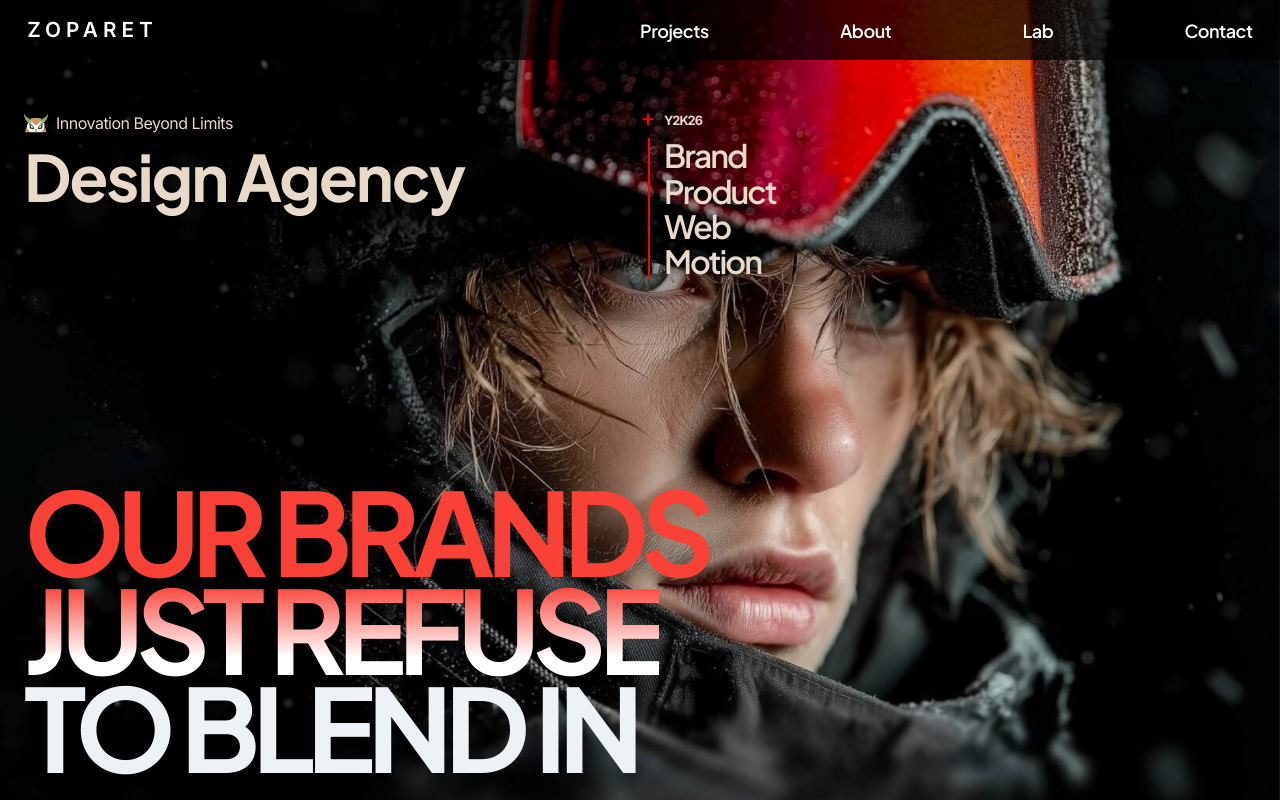
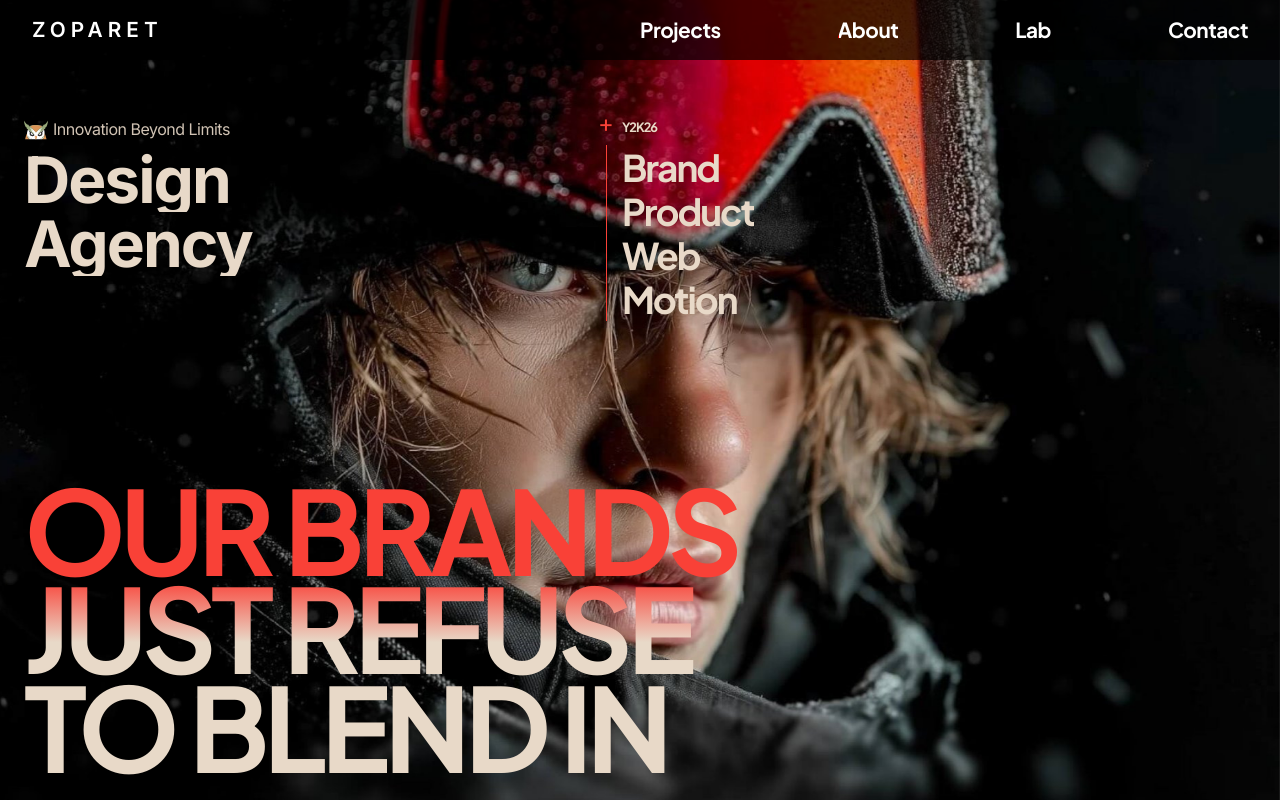
Before and after one commit to sachin-bhadoriya/zoparet, a React (Vite) app: page / in a window 1280 px wide. Built offline with nearby package versions, Linux system fonts and the light colour scheme.

Commit message:
update gsap

```diff
--- a/src/App.scss
+++ b/src/App.scss
@@ -2,7 +2,7 @@ nav {
     display: flex;
     justify-content: space-between;
     align-items: center;
-    padding: 0.5rem 1.7rem;
+    padding: 0.5rem 2rem;
     background-color: rgba($color: #000000, $alpha: 0.7);
     position: fixed;
     top: 0;
@@ -10,11 +10,11 @@ nav {
     z-index: 1000;
     height: var(--header-height);
 
-    > * {
+    >* {
         width: 50%;
     }
 
-    .logo_main{
+    .logo_main {
         color: var(--white);
         font-size: 1.3rem;
         text-transform: uppercase;
@@ -30,120 +30,199 @@ nav {
     }
 
     .nav_links_container li a {
-        font-size: 1.125rem;
+        font-size: 1.3rem;
         font-family: var(--secondary-font-family);
-        font-weight: 600;
+        font-weight: 700;
         letter-spacing: -0.0313rem;
         color: var(--white);
         text-decoration: none;
     }
 }
 
-.hero_section_main_container{
-    background-attachment: fixed;
-    background-size: cover;
-    background-repeat: no-repeat;
+.hero_section_container {
+    overflow: hidden;
+}
+
+.hero_section_main_container {
+    position: relative;
     width: 100%;
     height: 100vh;
     overflow: hidden;
-    // opacity: 1;
+    background-attachment: fixed;
+    background-size: cover;
+    background-position: center;
+    background-repeat: no-repeat;
+    overflow: hidden;
 
-    .hero_content_container{
+    .hero_content_container {
         position: relative;
         width: 100%;
         height: 100%;
     }
-    .hero_bottom_left_content{
+
+    .hero_top_content {
         position: absolute;
-        bottom: 1.5rem;
         left: 1.5rem;
-        font-size: 9vw;
-        line-height: 0.85;
-        font-weight: 700;
-        letter-spacing: -0.5rem;
+        right: 1.5rem;
+        top: calc(var(--header-height, 0px) + 3.6rem);
+        display: flex;
+        justify-content: space-between;
+        width: 57%;
+        z-index: 2;
 
-        span:nth-child(1){
-            color: #F94137;
+        >* {
+            color: #e8d9c8;
         }
-        span:nth-child(3){
-            background: linear-gradient(to bottom, #F94137 20%, #ffffff 70%);
-            background-clip: text;
-            -webkit-background-clip: text;
-            -webkit-text-fill-color: transparent;
-        }
-        span:nth-child(5){
-            color: var(--theme-color-light);
+
+        .hero_top_left {
+            width: 50%;
+            line-height: 1.3;
+
+            .top_tag_line {
+                font-size: 1rem;
+                letter-spacing: -0.0313rem;
+                display: inline-flex;
+                align-items: center;
+                gap: 0.5rem;
+                opacity: 0.9;
+
+                svg {
+                    width: 1.2rem;
+                    height: 1.2rem;
                 }
             }
-    .hero_top_content{
-        position: absolute;
-        left: 1.5rem;
-        top: calc(var(--header-height) + 3.2rem);
-        display: flex;
-        width: 100%;
 
-        > * {
-            width: 50%;
-            color: #E8D9C8;
-        }
-        .hero_top_left{
-            line-height: 1.3;
-
-            .design_ag{
+            .design_ag {
+                margin-top: 0.4rem;
                 font-size: 4rem;
                 font-family: "Plus Jakarta Sans", sans-serif;
                 font-weight: 700;
                 letter-spacing: -2px;
-            }
-            .top_tag_line{
-                font-size: 1rem;
-                letter-spacing: -0.0313rem;
-                display: flex;
-                align-items: center;
-                gap: 0.5rem;
+                line-height: 1;
             }
         }
 
+        .hero_top_right {
+            display: flex;
+            flex-direction: column;
+            text-align: left;
+            font-family: var(--secondary-font-family);
 
-.hero_top_right div {
-    position: relative;
-    font-size: 2rem;
-    font-weight: 600;
-    line-height: 1.1;
-    letter-spacing: -2px;
-    font-family: "Plus Jakarta Sans", sans-serif;
-}
+            .header_line_mask{font-family: var(--secondary-font-family);}
 
-.hero_top_right div::before {
-    position: absolute;
-    left: -1rem;
-    bottom: 0;
-    width: 1.5px;
-    height: 100%;
-    content: '';
-    background-color: red;
-}
-
-.hero_top_right span {
+            span {
                 position: relative;
                 font-size: 0.8rem;
                 font-weight: 700;
                 letter-spacing: -1px;
                 display: block;
                 margin-bottom: 0.5rem;
-}
 
-.hero_top_right span::before {
+                &::before {
                     position: absolute;
                     left: -1.5rem;
                     bottom: 65%;
                     transform: translateY(50%);
-    content: '+';
+                    content: "+";
                     font-size: 1.5rem;
                     font-weight: 400;
-    color: red;
+                    color: #f94137;
+                }
             }
 
+            .hero_top_right_main {
+                position: relative;
+                font-size: 2.3rem;
+                font-weight: 700;
+                line-height: 1.2;
+                letter-spacing: -2px;
+                font-family: var(--secondary-font-family) !important;
+
+                &::before {
+                    position: absolute;
+                    left: -1rem;
+                    bottom: 0;
+                    width: 1.5px;
+                    height: 100%;
+                    content: "";
+                    background-color: #f94137;
+                }
+            }
+        }
+    }
+
+    .hero_bottom_left_content {
+        position: absolute;
+        bottom: 1.5rem;
+        left: 1.5rem;
+        margin: 0;
+        width: 100%;
+        pointer-events: none;
+        z-index: 2;
+
+        .hero_svg {
+            width: 100%;
+            height: auto;
+            display: block;
+            overflow: visible;
+
+            foreignObject {
+                width: 100%;
+                height: 100%;
+                overflow: visible;
+            }
+        }
+
+        .line_inner {
+            font-size: 100px;
+            line-height: 0.85;
+            letter-spacing: -5px;
+            font-family: var(--secondary-font-family);
+            color: #E8D9C8;
+        }
+
+        .line_inner:first-child {
+            color: #F94137;
+        }
+
+        .line_inner:nth-child(2) {
+            background: linear-gradient(0deg,
+                    #E8D9C8 35%,
+                    #F94137 100%);
+
+            -webkit-background-clip: text;
+            background-clip: text;
+            -webkit-text-fill-color: transparent;
+            color: transparent;
+        }
+
+        .line_inner:last-child {
+            color: #E8D9C8;
+        }
+
+        // .hero_text_inner {display:flex; flex-direction:column; width:100%; background:linear-gradient(180deg, #f94137 0%, #ff5c47 35%, #e8d9c8 85%); -webkit-background-clip:text; -webkit-text-fill-color:transparent; background-clip:text; color:transparent; .split_line {margin:0; font-size:110px; line-height:0.85; font-weight:700; letter-spacing:-0.3rem; font-family:var(--secondary-font-family, sans-serif); text-transform:uppercase;}           .line-mask {overflow:hidden !important; display:block !important;}.line-child {display:inline-block !important; will-change:transform, opacity;}}
 
     }
 }
+
+.header_line_mask {
+    overflow: hidden !important;
+    display: block !important;
+    line-height: inherit;
+}
+
+.header_line_inner {
+    display: inline-block !important;
+    will-change: transform, opacity;
+}
+
+.hero_bottom_left_content .hero_svg {
+    overflow: visible;
+}
+
+.hero_bottom_left_content .line_inner {
+    margin: 0;
+    display: block;
+    overflow: visible;
+    will-change: transform, opacity;
+}
--- a/src/components/Navbar.jsx
+++ b/src/components/Navbar.jsx
@@ -12,18 +12,19 @@ const Navbar = () => {
         },
       });
 
-      tl.from(".nav_links_container li", {
+      gsap.from(".nav_links_container li", {
         y: -20,
         opacity: 0,
         duration: 0.6,
         stagger: 0,
       });
 
-      tl.from(".logo_main", {
-        y: -30,
+      gsap.from(".logo_main", {
+        y: -20,
         opacity: 0,
-        duration: 0.8,
-      }, "+=0.2");
+        duration: 0.6,
+        stagger: 0,
+      });
     }, navRef);
 
     return () => ctx.revert();
--- a/src/index.scss
+++ b/src/index.scss
@@ -13,7 +13,7 @@
   --white: #ffffff;
 }
 *{  margin: 0; padding: 0; box-sizing: border-box; font-family: var(--primary-font-family);}
-body{ line-height:1.5; }
+body{ line-height:1.5; color: #E8D9C8; }
 html{ font-size:16px; scroll-padding-top:10rem}
 .theme_color_yellow{color:var(--theme-color-yellow)}
 .font10{font-size:.625rem}
@@ -84,6 +84,17 @@ h1,h2,h3,h4,h5,h6{font-family: var(--secondary-font-family);}
   .container { padding-inline: 2rem; }
 }
 
+.dFlex{display: flex;}
+.justifyCenter{justify-content: center;}
+.justifyBetween{justify-content: space-between;}
+.justifyStart{justify-content: start;}
+.alignCenter{align-items: center;}
+.gap5{gap: 0.3125rem;}
+.gap10{gap: 0.625rem;}
+.gap15{gap: 0.9375rem;}
+.gap20{gap: 1.25rem;}
+.gap25{gap: 1.5625rem;}
+.gap30{gap: 1.875rem;}
 
 .cmn_txt_bg {
   background: linear-gradient(
--- a/src/sections/Hero.jsx
+++ b/src/sections/Hero.jsx
@@ -1,82 +1,135 @@
 import { useLayoutEffect, useRef } from "react";
 import SvgIcon from "../components/SvgIcon";
 import gsap from "gsap";
+import { SplitText } from "gsap/SplitText";
+
+gsap.registerPlugin(SplitText);
 
 const Hero = () => {
   const heroRef = useRef(null);
 
 useLayoutEffect(() => {
-    const ctx = gsap.context(() => {
+  let headerSplit;
+  let ctx;
+  let cancelled = false;
+
+  document.fonts.ready.then(() => {
+    if (cancelled || !heroRef.current) return;
+
+    ctx = gsap.context(() => {
+      const heroBg = heroRef.current;
+
+      // Keep the SVG and foreignObject markup unchanged.
+      const bottomLines = gsap.utils.toArray(
+        ".hero_bottom_left_content .line_inner"
+      );
+
+      // Background starts hidden and slightly enlarged.
+      gsap.set(heroBg, {
+        autoAlpha: 1,
+      });
+
+      gsap.set(bottomLines, {
+        yPercent: 120,
+        autoAlpha: 0,
+      });
+
+      // Split only the header text.
+      headerSplit = SplitText.create(
+        [
+          ".hero_top_left .top_tag_line",
+          ".hero_top_left .design_ag",
+          ".hero_top_right span",
+          ".hero_top_right div",
+        ],
+        {
+          type: "lines",
+          linesClass: "header_line_mask",
+          mask: "lines",
+        }
+      );
+
       const tl = gsap.timeline({
         defaults: {
           ease: "power3.out",
         },
       });
 
-      tl.from(".hero_bottom_left_content", {
-        y: 100,
-        opacity: 0,
-        duration: 1,
+      // 1. Header animation.
+      tl.from(headerSplit.lines, {
+        yPercent: 110,
+        autoAlpha: 0,
+        duration: 0.9,
+        stagger: 0.08,
       });
 
-      tl.from(
-        ".hero_top_left",
+      // 2. Reveal the existing SVG paragraphs.
+      tl.to(
+        bottomLines,
         {
-          y: 35,
-          opacity: 0,
-          duration: 1,
+          yPercent: 0,
+          autoAlpha: 1,
+          duration: 1.1,
+          stagger: 0.15,
+          ease: "power4.out",
         },
-        "+=0.1"
+        "-=0.25"
       );
 
-      tl.from(
-        ".hero_top_right",
-        {
-          y: 35,
-          opacity: 0,
-          duration: 1,
-        },
-        "+=0.1"
-      );
+    }, heroRef);
+  });
 
-      tl.to(
-        ".hero_bg_image",
-        // {
-        //   scale: 1.25,
-        //   opacity: 0,
-        // },
-        {
-          scale: 1,
-          opacity: 1,
-          duration: 1.5,
-          ease: "power2.out",
-        },
-        "+=0.15"
-      );
-    }, heroRef);
-
-    return () => ctx.revert();
+  return () => {
+    cancelled = true;
+    ctx?.revert();
+    headerSplit?.revert();
+  };
 }, []);
 
   return (
-    <section ref={heroRef} className="hero_section_main_container" style={{backgroundImage: `url(/hero_image.jpg)`}}>
+    <section className="hero_section_container">
+      <div
+        ref={heroRef}
+        className="hero_section_main_container"
+        style={{ backgroundImage: `url(/hero_image.jpg)` }}
+      >
         <div className="hero_content_container">
           <div className="hero_top_content">
             <div className="hero_top_left">
-                    <span className="top_tag_line"><SvgIcon name="half_logo"/> Innovation Beyond Limits</span>
+                <div className="dFlex gap5 alignCenter">
+                  <SvgIcon name="half_logo" />
+                  <span className="top_tag_line">
+                    Innovation Beyond Limits
+                  </span>
+                </div>
               <div className="design_ag">Design Agency</div>
             </div>
             <div className="hero_top_right">
               <span>Y2K26</span>
-                    <div>Brand <br /> Product <br /> Web <br /> Motion</div>
+              <div className="hero_top_right_main"> Brand </div>
+              <div className="hero_top_right_main"> Product </div>
+              <div className="hero_top_right_main"> Web </div>
+              <div className="hero_top_right_main"> Motion </div>
             </div>
           </div>
+
           <h1 className="hero_bottom_left_content">
-                <span className="playfair_font">OUR BRANDS</span> <br /> <span className="playfair_font">JUST REFUSE</span> <br /> <span className="playfair_font">TO BLEND IN</span>
+            <svg
+              viewBox="0 0 1100 255"
+              preserveAspectRatio="xMinYMin meet"
+              className="hero_svg"
+            >
+              <foreignObject x="0" y="0" width="1100" height="255">
+                <p className="line_inner">OUR BRANDS</p>
+                <p className="line_inner">JUST REFUSE</p>
+                <p className="line_inner">TO BLEND IN</p>
+              </foreignObject>
+            </svg>
           </h1>
         </div>
+      </div>
     </section>
-  )
-}
+  );
+};
 
-export default Hero
+export default Hero;
```
Lines whose indentation alone changed are shown as unchanged.
